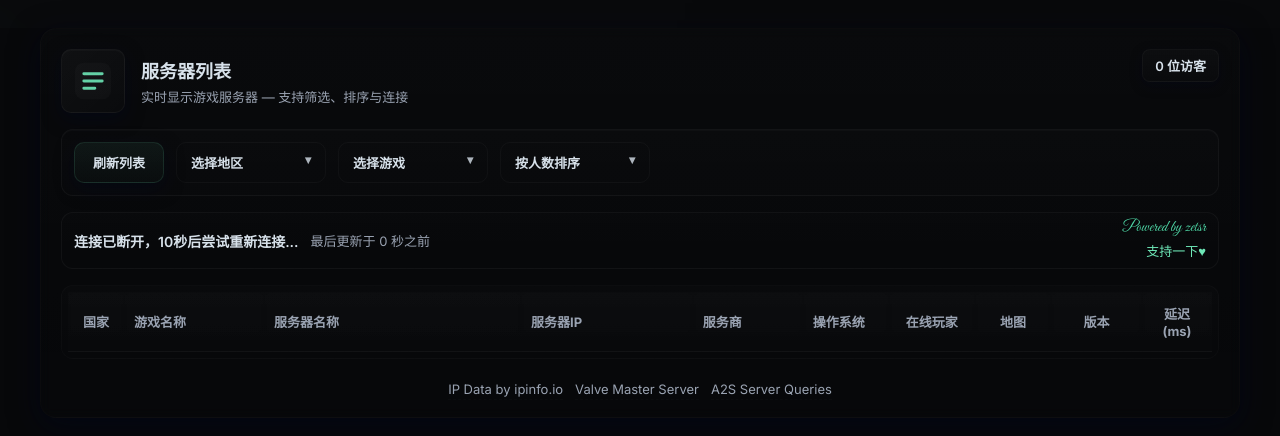
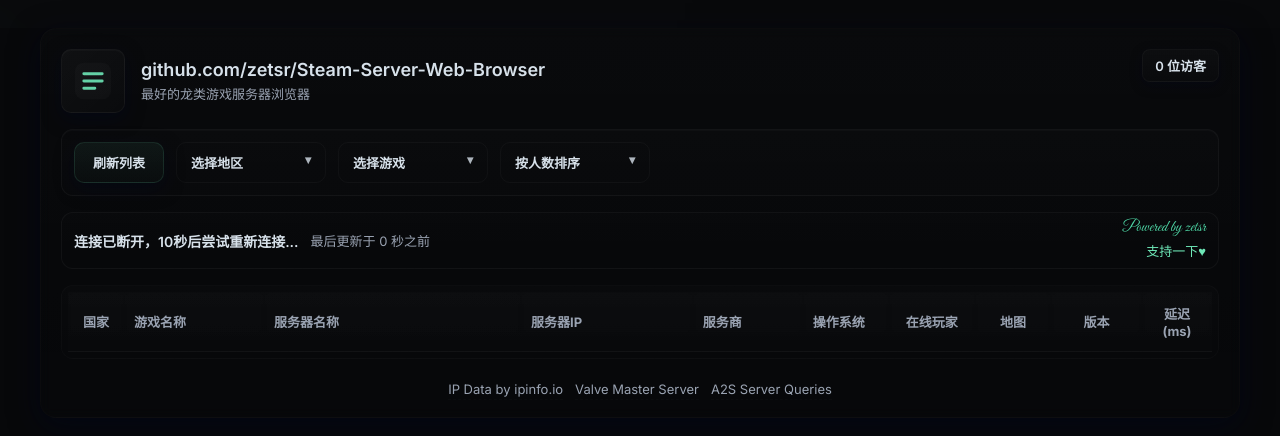
Before and after one commit to zetsr/Steam-Server-Web-Browser, a website: page index.html in a window 1280 px wide. Drawn offline with nearby package versions, Linux system fonts and the light colour scheme.

Commit message:
Add files via upload

```diff
--- a/index.html
+++ b/index.html
@@ -3,7 +3,7 @@
 <head>
   <meta charset="utf-8" />
   <meta name="viewport" content="width=device-width,initial-scale=1" />
-  <title>服务器列表</title>
+  <title>Steam Server Web Browser</title>
   <link href="https://fonts.googleapis.com/css2?family=Inter:wght@300;400;600;700&family=Great+Vibes&display=swap" rel="stylesheet">
   <!-- 引入Chart.js -->
   <script src="https://cdn.jsdelivr.net/npm/chart.js"></script>
@@ -477,8 +477,8 @@
         <svg width="44" height="44" viewBox="0 0 24 24" fill="none" xmlns="http://www.w3.org/2000/svg"><rect x="2" y="2" width="20" height="20" rx="5" fill="rgba(255,255,255,0.02)"/><path d="M7 12h10M7 8h10M7 16h6" stroke="rgba(110,231,183,0.9)" stroke-width="1.6" stroke-linecap="round" stroke-linejoin="round"/></svg>
       </div>
       <div class="title-wrap">
-        <h1 class="title">服务器列表</h1>
-        <div class="subtitle">实时显示游戏服务器 — 支持筛选、排序与连接</div>
+        <h1 class="title">github.com/zetsr/Steam-Server-Web-Browser</h1>
+        <div class="subtitle">最好的龙类游戏服务器浏览器</div>
       </div>
       <div class="visitor-count" id="visitorCount">0 位访客</div>
     </header>
```
